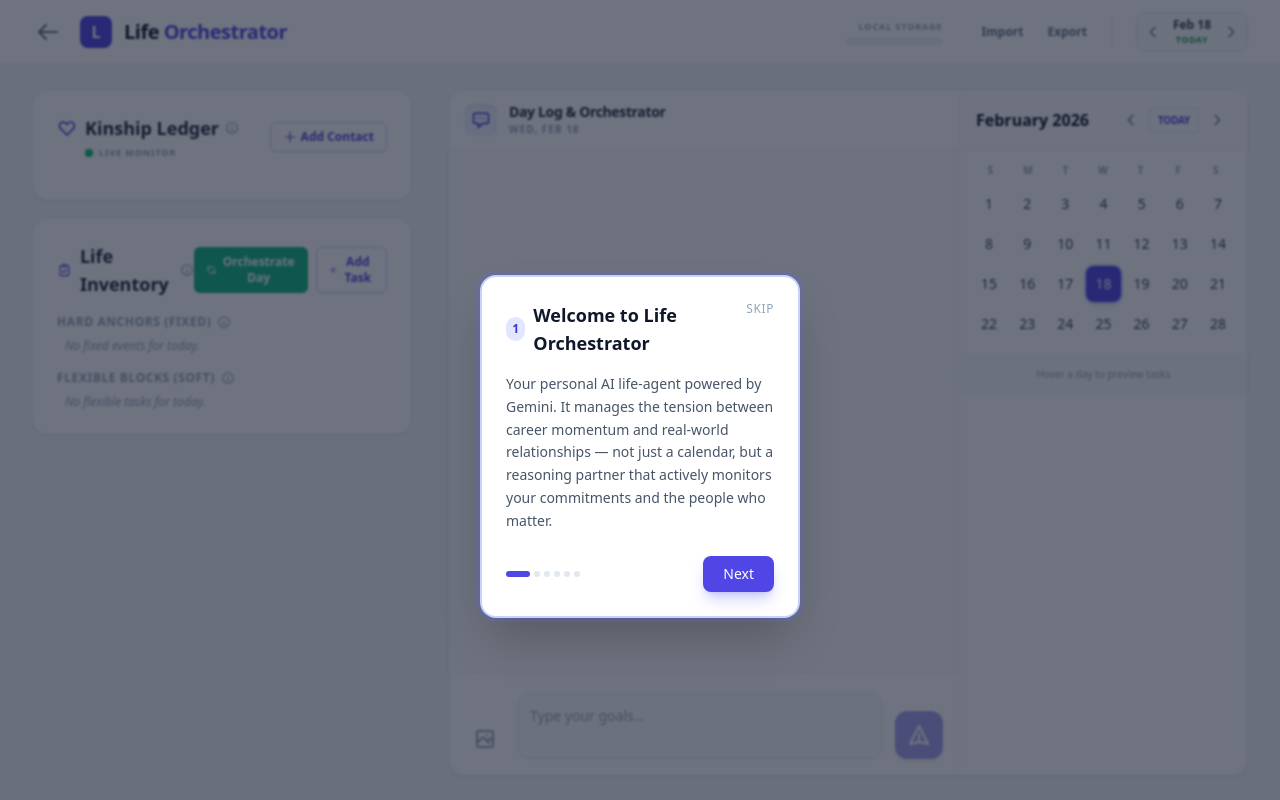
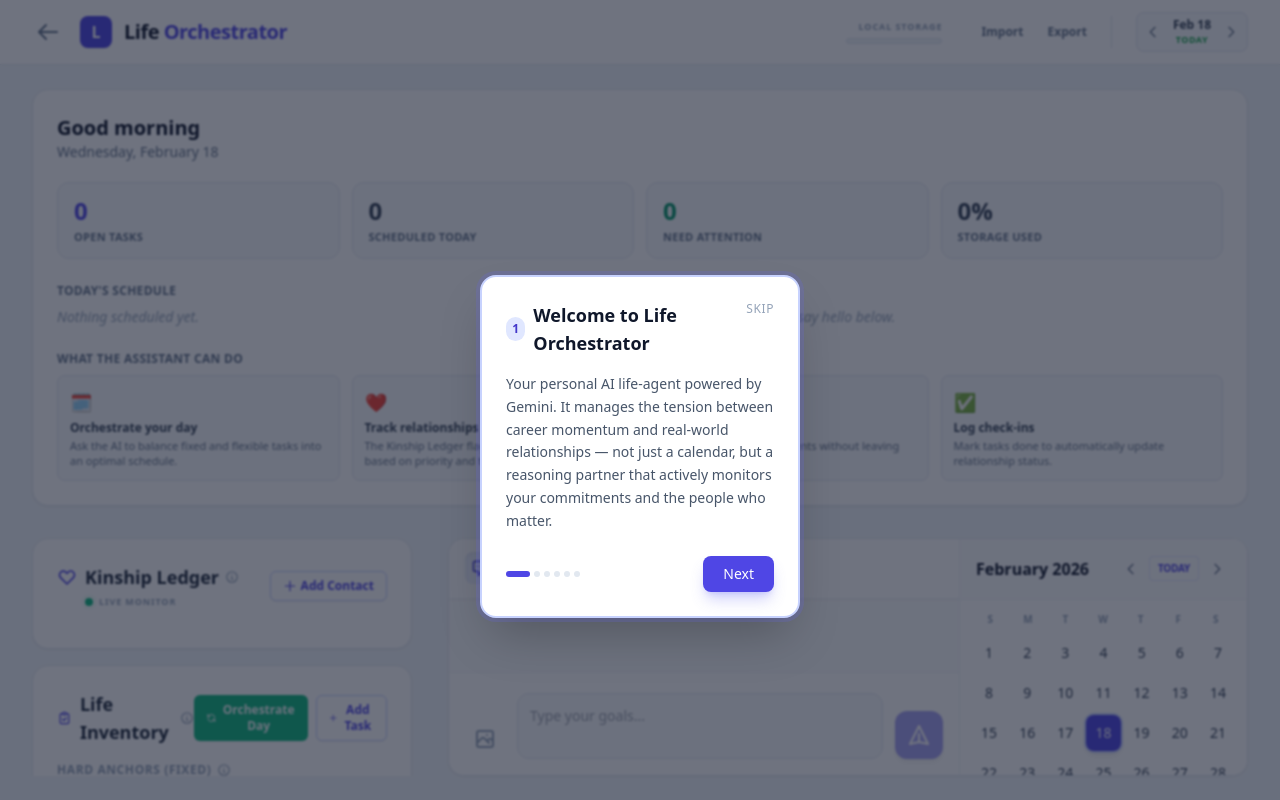
Before and after one commit to Ismailab1/Life-Orchestrator, a React (Vite) app: page /chat in a window 1280 px wide. Built offline with nearby package versions, Linux system fonts and the light colour scheme.

Commit message:
feat: Add DashboardSummary component; enhance home page with task and conversation insights

```diff
--- a/App.tsx
+++ b/App.tsx
@@ -26,6 +26,7 @@ import { LifeInventory, RelationshipLedger, ChatMessage, OrchestrationProposal,
 import { KinshipLedgerView } from './components/KinshipLedger';
 import { CareerInventoryView } from './components/CareerInventory';
 import { ChatInterface } from './components/ChatInterface';
+import { DashboardSummary } from './components/DashboardSummary';
 import { geminiService } from './services/geminiService';
 import { GoogleCalendarService } from './services/googleCalendarService';
 import { TutorialOverlay } from './components/TutorialOverlay';
@@ -2277,8 +2278,15 @@ ${memoryContext}`);
           </div>
         </div>
       </header>
-      <main className="flex-1 min-h-0 w-full max-w-7xl mx-auto p-4 sm:px-6 lg:px-8 py-4 lg:py-6">
-        <div className="h-full flex flex-col lg:grid lg:grid-cols-12 gap-4 lg:gap-8">
+      <main className="flex-1 min-h-0 w-full max-w-7xl mx-auto p-4 sm:px-6 lg:px-8 py-4 lg:py-6 flex flex-col overflow-y-auto lg:overflow-hidden">
+        <DashboardSummary
+          currentDate={currentDate}
+          dailyInventory={dailyInventory}
+          ledger={ledger}
+          allMessages={allMessages}
+          storageStats={storageStats}
+        />
+        <div className="flex-1 lg:min-h-0 flex flex-col lg:grid lg:grid-cols-12 gap-4 lg:gap-8">
           <div className="flex-1 lg:col-span-4 min-h-0 flex flex-col order-2 lg:order-1 overflow-hidden">
              <div className="flex-1 flex flex-col gap-4 min-h-0 lg:overflow-y-auto custom-scrollbar pb-14 lg:pb-0 pr-1">
                 <section data-tutorial="kinship-ledger" className="bg-white rounded-2xl shadow-sm border border-slate-200 p-6 flex flex-col shrink-0">
--- /dev/null
+++ b/components/DashboardSummary.tsx
@@ -0,0 +1,155 @@
+import React, { useMemo } from 'react';
+import { Task, RelationshipLedger, ChatHistory, StorageStats, calculateRelationshipStatus } from '../types';
+
+interface DashboardSummaryProps {
+  currentDate: Date;
+  dailyInventory: { fixed: Task[]; flexible: Task[] };
+  ledger: RelationshipLedger;
+  allMessages: ChatHistory;
+  storageStats: StorageStats;
+}
+
+const CATEGORY_BAR: Record<string, string> = {
+  Health: 'bg-emerald-400',
+  Career: 'bg-indigo-400',
+  Life: 'bg-orange-400',
+  Family: 'bg-purple-400',
+};
+
+const formatTimeTo12Hour = (time?: string): string => {
+  if (!time) return '';
+  if (/am|pm/i.test(time)) return time;
+  const [hoursStr, minutesStr] = time.split(':');
+  const hours = parseInt(hoursStr, 10);
+  const period = hours >= 12 ? 'PM' : 'AM';
+  const hours12 = hours === 0 ? 12 : hours > 12 ? hours - 12 : hours;
+  return `${hours12}:${minutesStr || '00'} ${period}`;
+};
+
+const toDateString = (date: Date) => date.toLocaleDateString('en-CA');
+
+const formatRelativeDate = (dateStr: string): string => {
+  const today = new Date();
+  const target = new Date(`${dateStr}T00:00:00`);
+  const diffDays = Math.round((new Date(toDateString(today)).getTime() - target.getTime()) / 86400000);
+  if (diffDays === 0) return 'Today';
+  if (diffDays === 1) return 'Yesterday';
+  if (diffDays > 1) return `${diffDays} days ago`;
+  return target.toLocaleDateString(undefined, { month: 'short', day: 'numeric' });
+};
+
+const StatTile: React.FC<{ label: string; value: string | number; accent: string }> = ({ label, value, accent }) => (
+  <div className="flex-1 min-w-[7rem] bg-slate-50 border border-slate-200 rounded-xl px-4 py-3">
+    <div className={`text-2xl font-bold ${accent}`}>{value}</div>
+    <div className="text-[11px] font-semibold text-slate-500 uppercase tracking-wide mt-0.5">{label}</div>
+  </div>
+);
+
+const CAPABILITIES = [
+  { icon: '🗓️', title: 'Orchestrate your day', text: 'Ask the AI to balance fixed and flexible tasks into an optimal schedule.' },
+  { icon: '❤️', title: 'Track relationships', text: 'The Kinship Ledger flags who needs a check-in based on priority and time.' },
+  { icon: '📥', title: 'Import your calendar', text: 'Pull in Google Calendar events without leaving the app.' },
+  { icon: '✅', title: 'Log check-ins', text: 'Mark tasks done to automatically update relationship status.' },
+];
+
+export const DashboardSummary: React.FC<DashboardSummaryProps> = ({ currentDate, dailyInventory, ledger, allMessages, storageStats }) => {
+  const dateLabel = currentDate.toLocaleDateString(undefined, { weekday: 'long', month: 'long', day: 'numeric' });
+
+  const greeting = useMemo(() => {
+    const hour = new Date().getHours();
+    if (hour < 12) return 'Good morning';
+    if (hour < 18) return 'Good afternoon';
+    return 'Good evening';
+  }, []);
+
+  const allTasks = useMemo(() => [...dailyInventory.fixed, ...dailyInventory.flexible], [dailyInventory]);
+  const openTaskCount = useMemo(() => allTasks.filter(t => !t.completed).length, [allTasks]);
+  const scheduledCount = dailyInventory.fixed.length;
+
+  const attentionCount = useMemo(() => {
+    return Object.values(ledger).filter(p => calculateRelationshipStatus(p.priority, p.last_contact) !== 'Stable').length;
+  }, [ledger]);
+
+  const schedulePreview = useMemo(() => {
+    const sorted = [...dailyInventory.fixed].sort((a, b) => (a.time || '').localeCompare(b.time || ''));
+    const rest = dailyInventory.flexible.filter(t => !t.completed);
+    return [...sorted, ...rest].slice(0, 4);
+  }, [dailyInventory]);
+
+  const remainingCount = Math.max(0, dailyInventory.fixed.length + dailyInventory.flexible.length - schedulePreview.length);
+
+  const lastConversation = useMemo(() => {
+    const dateKeys = Object.keys(allMessages).sort().reverse();
+    for (const dateKey of dateKeys) {
+      const msgs = allMessages[dateKey].filter(m => !m.isThinking && !m.isAction && m.text);
+      if (msgs.length > 0) {
+        const last = msgs[msgs.length - 1];
+        return { dateKey, text: last.text, role: last.role };
+      }
+    }
+    return null;
+  }, [allMessages]);
+
+  return (
+    <section className="bg-white rounded-2xl shadow-sm border border-slate-200 p-6 mb-4 lg:mb-8">
+      <div className="flex flex-col sm:flex-row sm:items-center sm:justify-between gap-1 mb-5">
+        <div>
+          <h2 className="text-xl font-bold text-slate-900">{greeting}</h2>
+          <p className="text-sm text-slate-500">{dateLabel}</p>
+        </div>
+      </div>
+
+      <div className="flex flex-wrap gap-3 mb-6">
+        <StatTile label="Open Tasks" value={openTaskCount} accent="text-indigo-600" />
+        <StatTile label="Scheduled Today" value={scheduledCount} accent="text-slate-700" />
+        <StatTile label="Need Attention" value={attentionCount} accent={attentionCount > 0 ? 'text-red-600' : 'text-emerald-600'} />
+        <StatTile label="Storage Used" value={`${Math.round(storageStats.percentage)}%`} accent="text-slate-700" />
+      </div>
+
+      <div className="grid md:grid-cols-2 gap-4 mb-6">
+        <div>
+          <h3 className="text-xs font-bold text-slate-500 uppercase tracking-wide mb-2">Today's Schedule</h3>
+          {schedulePreview.length === 0 ? (
+            <p className="text-sm text-slate-400 italic">Nothing scheduled yet.</p>
+          ) : (
+            <ul className="space-y-1.5">
+              {schedulePreview.map(task => (
+                <li key={task.id} className="flex items-center gap-2 text-sm">
+                  <span className={`w-1.5 h-4 rounded-full shrink-0 ${task.category ? CATEGORY_BAR[task.category] || 'bg-slate-300' : 'bg-slate-300'}`} />
+                  {task.time && <span className="font-mono text-xs text-slate-500 shrink-0">{formatTimeTo12Hour(task.time)}</span>}
+                  <span className={`truncate ${task.completed ? 'text-emerald-600 line-through' : 'text-slate-700'}`}>{task.title}</span>
+                </li>
+              ))}
+              {remainingCount > 0 && <li className="text-xs text-slate-400">+{remainingCount} more</li>}
+            </ul>
+          )}
+        </div>
+
+        <div>
+          <h3 className="text-xs font-bold text-slate-500 uppercase tracking-wide mb-2">Last Conversation</h3>
+          {lastConversation ? (
+            <div className="text-sm text-slate-700">
+              <span className="text-xs text-slate-400 font-semibold">{formatRelativeDate(lastConversation.dateKey)} · {lastConversation.role === 'user' ? 'You' : 'AI'}</span>
+              <p className="mt-1 line-clamp-2">{lastConversation.text}</p>
+            </div>
+          ) : (
+            <p className="text-sm text-slate-400 italic">No conversations yet — say hello below.</p>
+          )}
+        </div>
+      </div>
+
+      <div>
+        <h3 className="text-xs font-bold text-slate-500 uppercase tracking-wide mb-2">What the assistant can do</h3>
+        <div className="grid sm:grid-cols-2 lg:grid-cols-4 gap-3">
+          {CAPABILITIES.map(c => (
+            <div key={c.title} className="bg-slate-50 border border-slate-200 rounded-lg p-3">
+              <div className="text-lg mb-1">{c.icon}</div>
+              <div className="text-xs font-bold text-slate-700">{c.title}</div>
+              <p className="text-[11px] text-slate-500 mt-0.5 leading-snug">{c.text}</p>
+            </div>
+          ))}
+        </div>
+      </div>
+    </section>
+  );
+};
```
Also changed, not shown: 1 other file (tests, documents, lock files or other folders).
